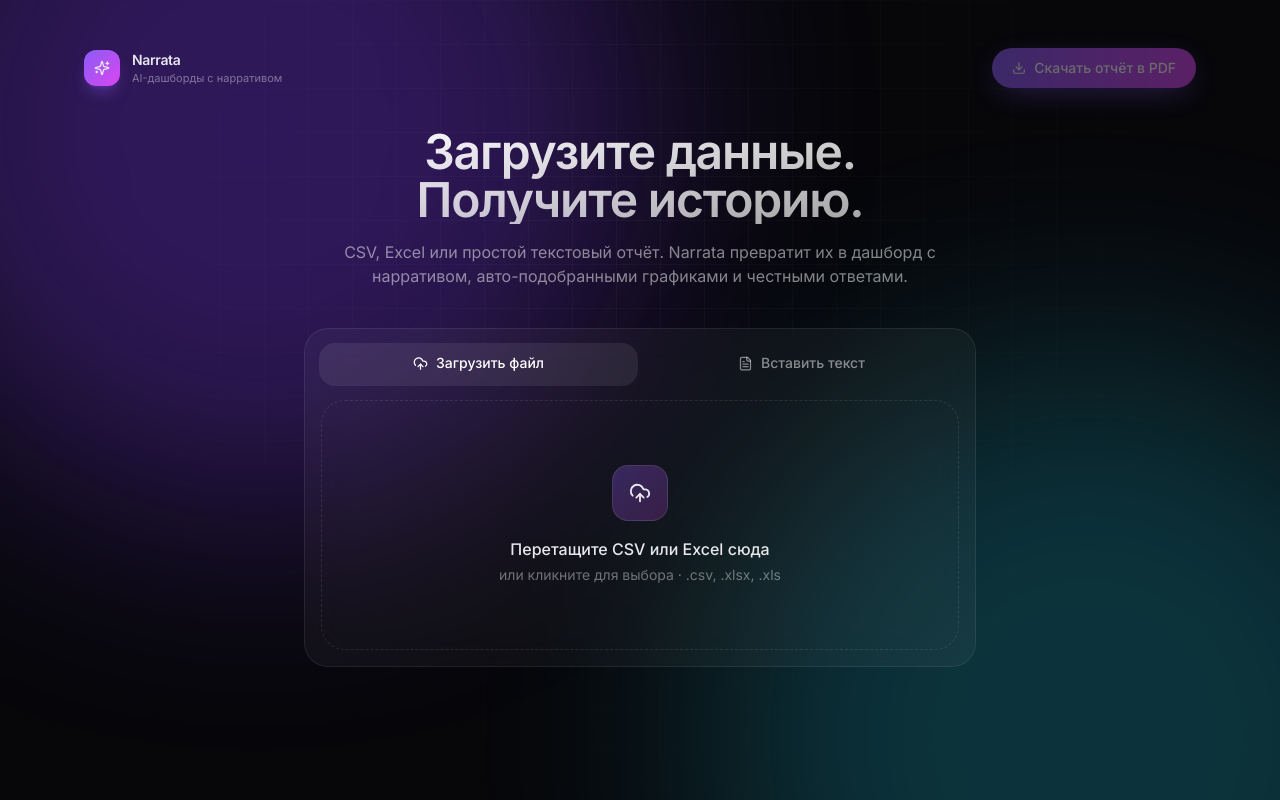
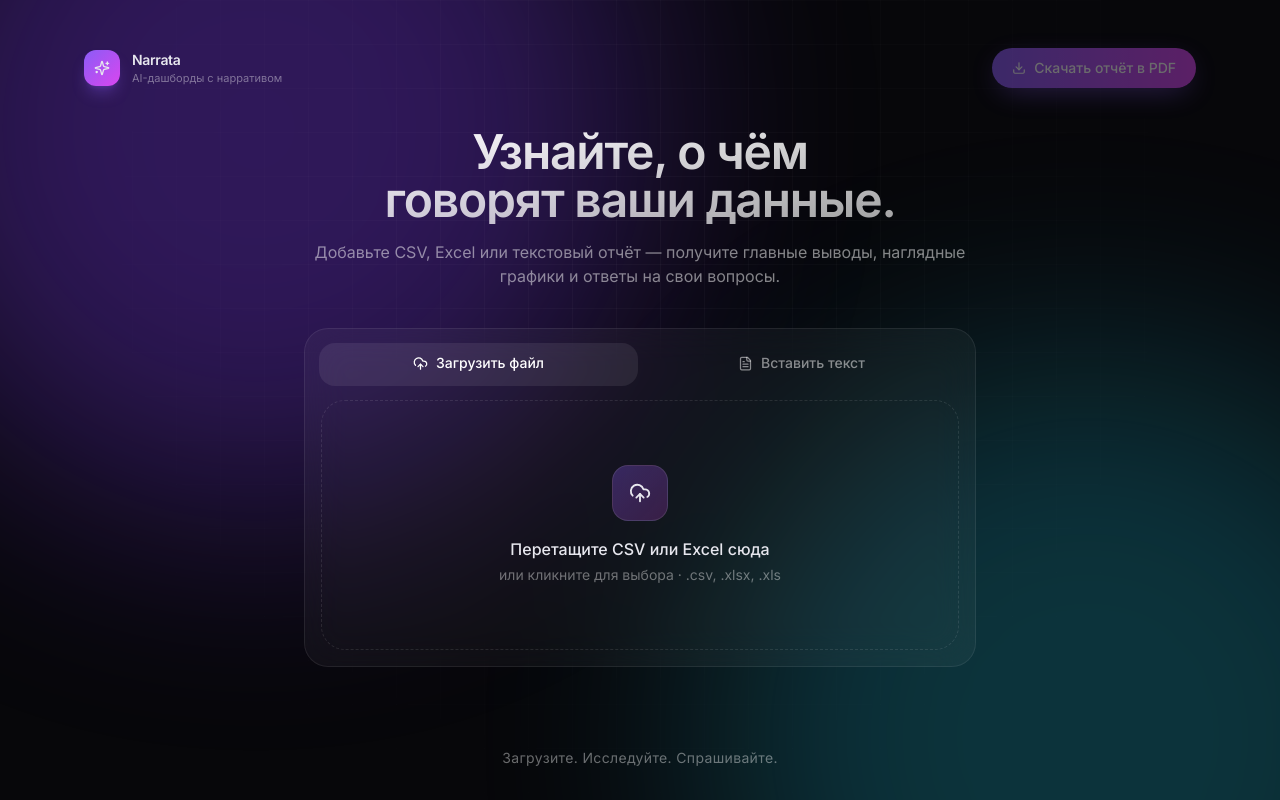
Before and after one commit to na-mramornom-nizu/narrata, a Next.js app: page / in a window 1280 px wide. Built offline with nearby package versions, Linux system fonts and the light colour scheme.

Commit message:
Update upload page copy and add three-step footer

```diff
--- a/app/page.tsx
+++ b/app/page.tsx
@@ -89,7 +89,7 @@ export default function Page() {
   const busy = phase === 'parsing' || phase === 'analyzing';
 
   return (
-    <main className="mx-auto max-w-6xl px-5 pb-24 pt-12">
+    <main className={`mx-auto max-w-6xl px-5 pt-12 ${phase === 'idle' ? 'flex min-h-[100svh] flex-col pb-8' : 'pb-24'}`}>
       <header className="mb-10 flex flex-wrap items-center justify-between gap-5">
         <div className="flex items-center gap-3">
           <div className="grid h-9 w-9 place-items-center rounded-xl bg-gradient-to-br from-violet-500 to-fuchsia-500 shadow-lg shadow-violet-500/30">
@@ -117,11 +117,11 @@ export default function Page() {
         {phase === 'idle' && (
           <motion.div key="idle" initial={{ opacity: 0, y: 12 }} animate={{ opacity: 1, y: 0 }}>
             <div className="mx-auto mb-10 max-w-2xl text-center">
-              <h1 className="bg-gradient-to-br from-white to-white/60 bg-clip-text text-4xl font-semibold tracking-tight text-transparent md:text-5xl">
-                Загрузите данные.<br />Получите историю.
+              <h1 className="text-balance bg-gradient-to-br from-white to-white/60 bg-clip-text text-4xl font-semibold tracking-tight text-transparent md:text-5xl">
+                Узнайте, о чём говорят ваши данные.
               </h1>
               <p className="mt-4 text-white/50">
-                CSV, Excel или простой текстовый отчёт. Narrata превратит их в дашборд с нарративом, авто-подобранными графиками и честными ответами.
+                Добавьте CSV, Excel или текстовый отчёт — получите главные выводы, наглядные графики и ответы на свои вопросы.
               </p>
             </div>
             <div className="mx-auto max-w-2xl">
@@ -172,6 +172,11 @@ export default function Page() {
           </motion.div>
         )}
       </>
+      {phase === 'idle' && (
+        <footer className="mt-auto pt-12 text-center text-sm tracking-wide text-white/40">
+          Загрузите. Исследуйте. Спрашивайте.
+        </footer>
+      )}
     </main>
   );
 }
```
